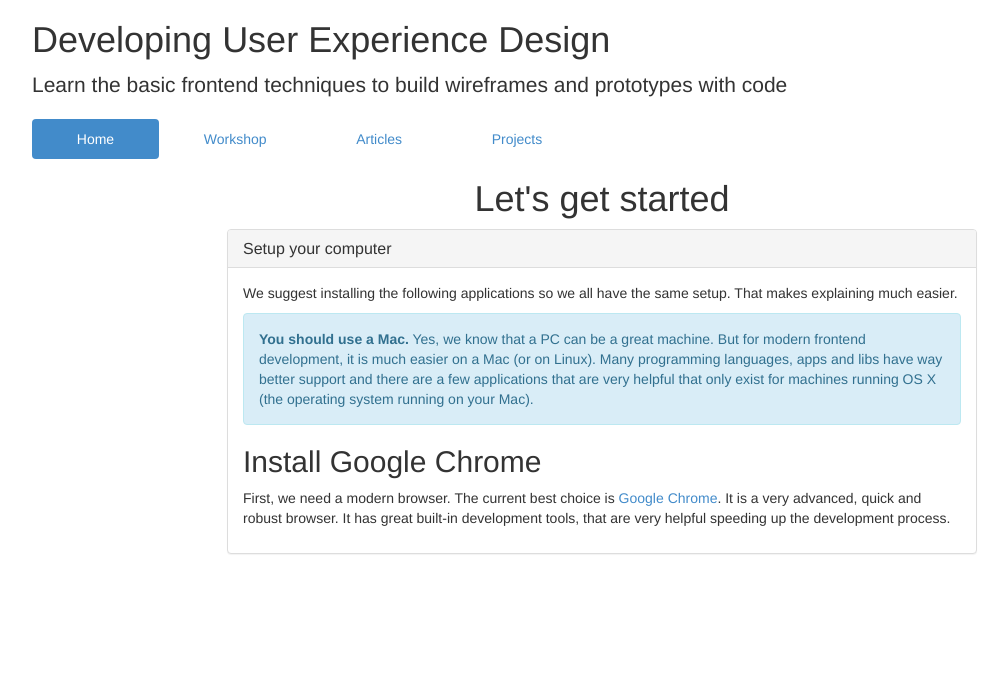
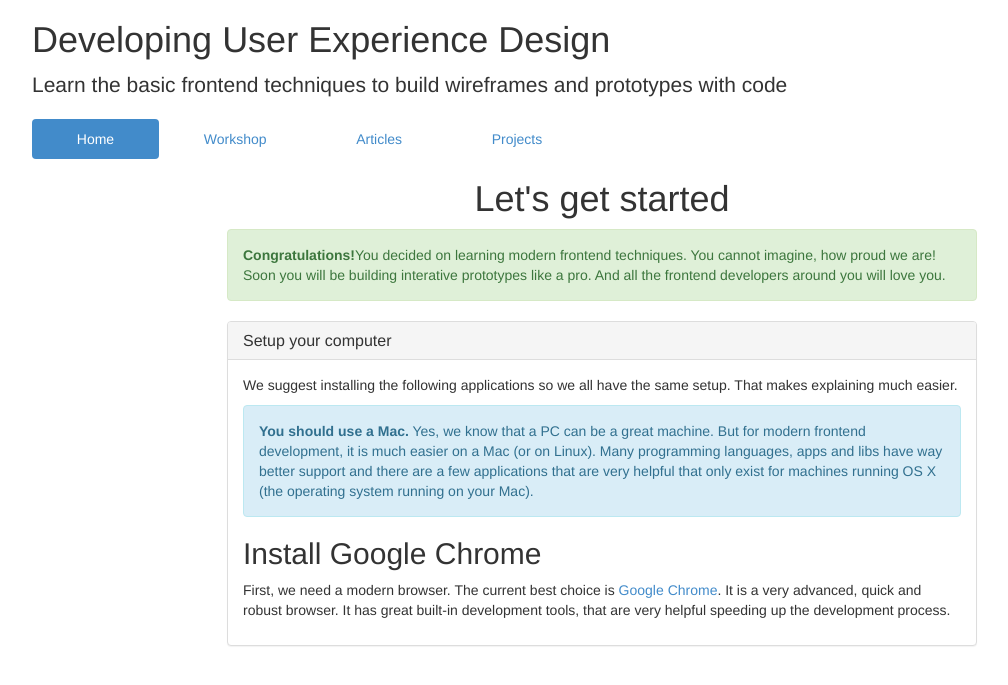
Before and after one commit to developinguxd/developinguxd.github.io, a Jekyll site: the page built from index.html, in a window 1280 px wide. Shown: the top 685 px of the page, without its empty margins (38-1046 px from the left). Built offline with Jekyll 4.4.1, drawn with Linux system fonts in a browser that asks for light colours.

Commit message:
Add some introductory text

```diff
--- a/index.html
+++ b/index.html
@@ -4,6 +4,7 @@ title: Developing User Experience Design
 url:
     bs: http://getbootstrap.com
     subl: http://sublime-text.com
+    chrome: http://google.com/chrome
 ---
 
 <h1>{{ page.title }}</h1>
@@ -24,6 +25,7 @@ url:
 <article class="row"> <!-- row as a container -->
   <div class="col-md-8 col-md-offset-2">  <!-- set width of all panels -->
     <h1 class="text-center">Let's get started</h1>
+    <p class="alert alert-success"><strong>Congratulations!</strong>You decided on learning modern frontend techniques. You cannot imagine, how proud we are! Soon you will be building interative prototypes like a pro. And all the frontend developers around you will love you.</p>
     <section class="panel panel-default panel-step">
       <header class="panel-heading">
         <h3 class="panel-title">Setup your computer</h3>
```
